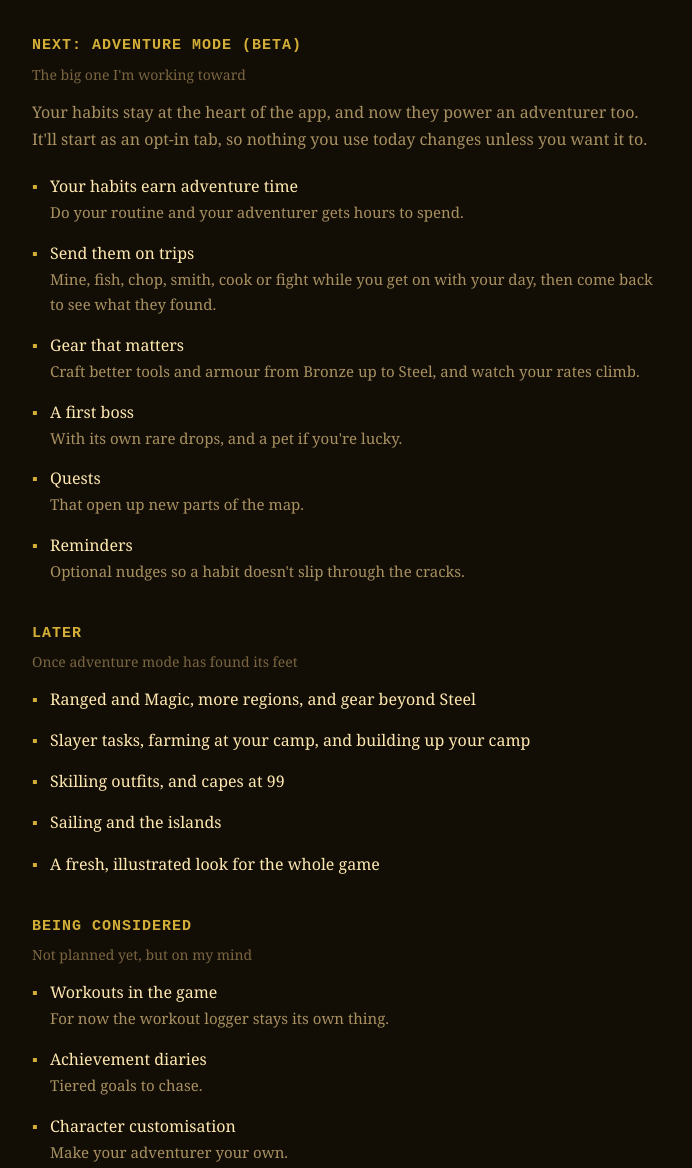
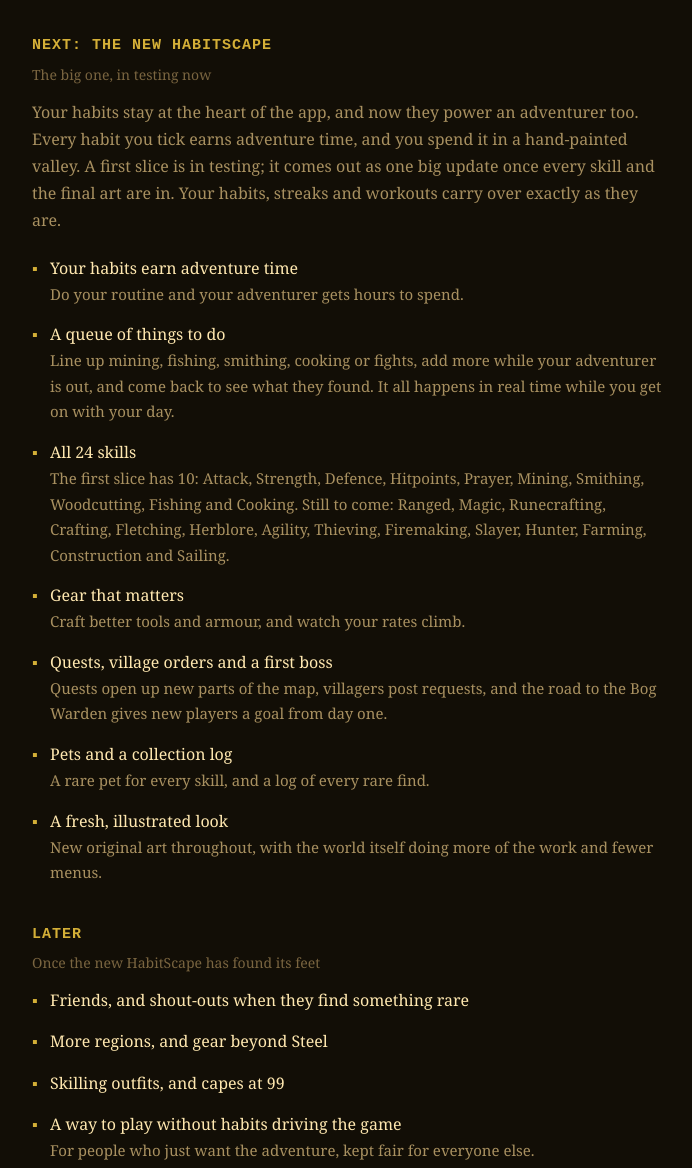
Before and after one commit to MrRogers5799/HabitScape, a website: page docs/roadmap.html in a window 1280 px wide. Shown: the part 469-1637 px from the top of the page, without its empty margins (292-984 px from the left). Drawn offline with Linux system fonts and the light colour scheme.

Commit message:
Roadmap: the new HabitScape (first slice in testing, all 24 skills before launch)
Co-Authored-By: Claude Opus 5.5 <noreply@anthropic.com>

```diff
--- a/docs/roadmap.html
+++ b/docs/roadmap.html
@@ -55,33 +55,42 @@
       <span>Clearer text sizes and better screen reader support.</span></li>
   </ul>
 
-  <h2>NEXT: ADVENTURE MODE (BETA)</h2>
-  <div class="when">The big one I'm working toward</div>
-  <p>Your habits stay at the heart of the app, and now they power an adventurer too. It'll start as an
-    opt-in tab, so nothing you use today changes unless you want it to.</p>
+  <h2>NEXT: THE NEW HABITSCAPE</h2>
+  <div class="when">The big one, in testing now</div>
+  <p>Your habits stay at the heart of the app, and now they power an adventurer too. Every habit you tick
+    earns adventure time, and you spend it in a hand-painted valley. A first slice is in testing; it comes
+    out as one big update once every skill and the final art are in. Your habits, streaks and workouts
+    carry over exactly as they are.</p>
   <ul>
     <li>Your habits earn adventure time
       <span>Do your routine and your adventurer gets hours to spend.</span></li>
-    <li>Send them on trips
-      <span>Mine, fish, chop, smith, cook or fight while you get on with your day, then come back to see what they found.</span></li>
+    <li>A queue of things to do
+      <span>Line up mining, fishing, smithing, cooking or fights, add more while your adventurer is out, and come back to see what they found. It all happens in real time while you get on with your day.</span></li>
+    <li>All 24 skills
+      <span>The first slice has 10: Attack, Strength, Defence, Hitpoints, Prayer, Mining, Smithing, Woodcutting,
+        Fishing and Cooking. Still to come: Ranged, Magic, Runecrafting, Crafting, Fletching, Herblore,
+        Agility, Thieving, Firemaking, Slayer, Hunter, Farming, Construction and Sailing.</span></li>
     <li>Gear that matters
-      <span>Craft better tools and armour from Bronze up to Steel, and watch your rates climb.</span></li>
-    <li>A first boss
-      <span>With its own rare drops, and a pet if you're lucky.</span></li>
-    <li>Quests
-      <span>That open up new parts of the map.</span></li>
-    <li>Reminders
-      <span>Optional nudges so a habit doesn't slip through the cracks.</span></li>
+      <span>Craft better tools and armour, and watch your rates climb.</span></li>
+    <li>Quests, village orders and a first boss
+      <span>Quests open up new parts of the map, villagers post requests, and the road to the Bog Warden
+        gives new players a goal from day one.</span></li>
+    <li>Pets and a collection log
+      <span>A rare pet for every skill, and a log of every rare find.</span></li>
+    <li>A fresh, illustrated look
+      <span>New original art throughout, with the world itself doing more of the work and fewer menus.</span></li>
   </ul>
 
   <h2>LATER</h2>
-  <div class="when">Once adventure mode has found its feet</div>
+  <div class="when">Once the new HabitScape has found its feet</div>
   <ul>
-    <li>Ranged and Magic, more regions, and gear beyond Steel</li>
-    <li>Slayer tasks, farming at your camp, and building up your camp</li>
+    <li>Friends, and shout-outs when they find something rare</li>
+    <li>More regions, and gear beyond Steel</li>
     <li>Skilling outfits, and capes at 99</li>
-    <li>Sailing and the islands</li>
-    <li>A fresh, illustrated look for the whole game</li>
+    <li>A way to play without habits driving the game
+      <span>For people who just want the adventure, kept fair for everyone else.</span></li>
+    <li>Reminders
+      <span>Optional nudges so a habit doesn't slip through the cracks.</span></li>
   </ul>
 
   <h2>BEING CONSIDERED</h2>
@@ -93,8 +102,6 @@
       <span>Tiered goals to chase.</span></li>
     <li>Character customisation
       <span>Make your adventurer your own.</span></li>
-    <li>Social features
-      <span>Compare progress with friends.</span></li>
   </ul>
 
   <div class="footer">
```
